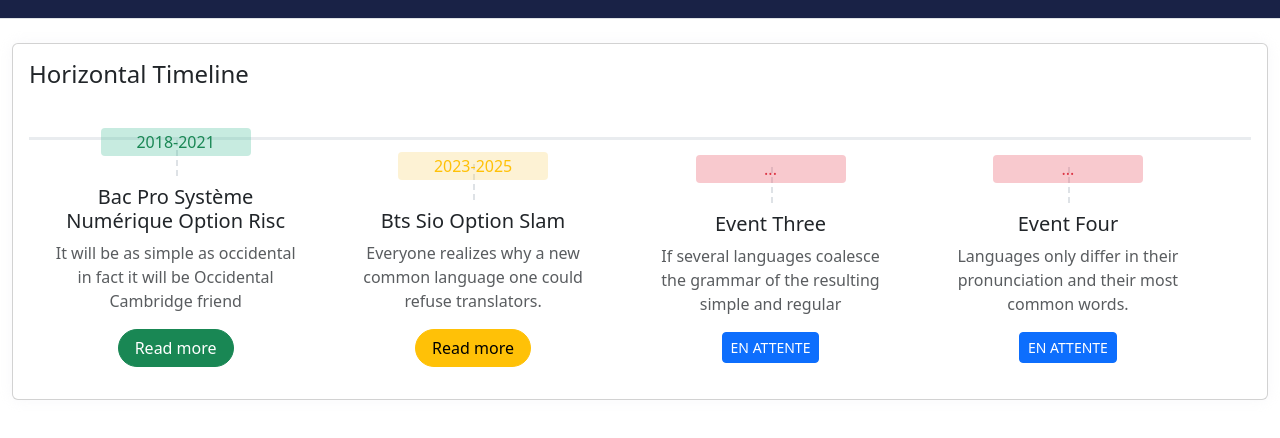
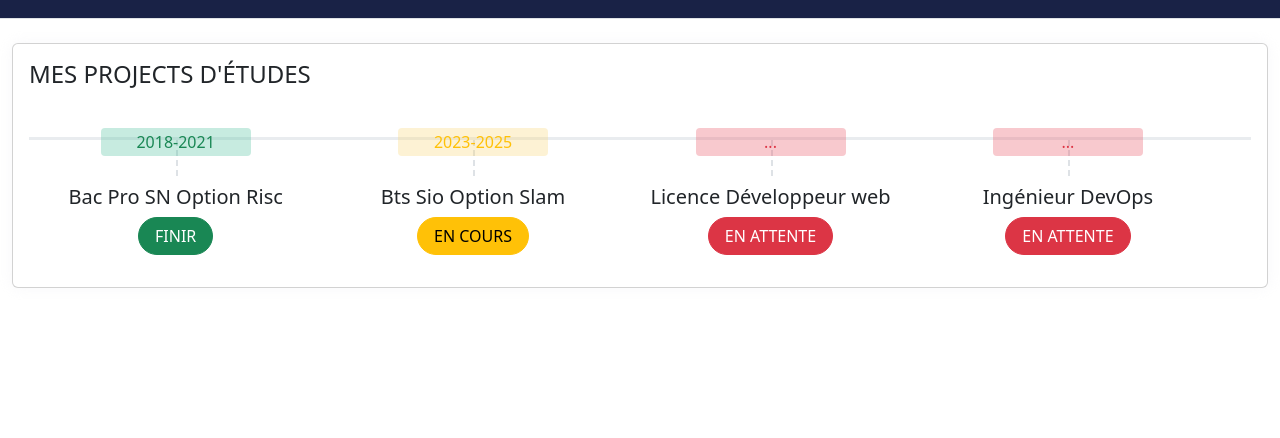
Before and after one commit to lmoutanin/lm-demo-bootstrap, a plain HTML site: page index.html in a window 1280 px wide. Shown: the part 70-508 px from the top of the page. Drawn offline with nearby package versions, Linux system fonts and the light colour scheme.

Commit message:
Add Frise chronologique

```diff
--- a/index.html
+++ b/index.html
@@ -28,18 +28,17 @@
             <div class="col-lg-12">
                 <div class="card">
                     <div class="card-body">
-                        <h4 class="card-title mb-5">Horizontal Timeline</h4>
+                        <h4 class="card-title mb-5">MES PROJECTS D'ÉTUDES</h4>
 
                         <div class="hori-timeline" dir="ltr">
                             <ul class="list-inline events">
                                 <li class="list-inline-item event-list">
                                     <div class="px-4">
                                         <div class="event-date bg-soft-success text-success">2018-2021</div>
-                                        <h5 class="font-size-16">Bac Pro Système Numérique Option Risc</h5>
-                                        <p class="text-muted">It will be as simple as occidental in fact it will be
-                                            Occidental Cambridge friend</p>
+                                        <h5 class="font-size-16">Bac Pro SN Option Risc</h5>
+
                                         <div>
-                                            <a href="#" class="btn btn-success rounded-pill px-3">Read more</a>
+                                            <a href="#" class="btn btn-success rounded-pill px-3">FINIR</a>
                                         </div>
                                     </div>
                                 </li>
@@ -47,33 +46,30 @@
                                     <div class="px-4">
                                         <div class="event-date bg-soft-warning text-warning">2023-2025</div>
                                         <h5 class="font-size-16">Bts Sio Option Slam</h5>
-                                        <p class="text-muted">Everyone realizes why a new common language one could
-                                            refuse translators.</p>
+
                                         <div>
-                                            <a href="#" class="btn btn-warning rounded-pill px-3">Read more</a>
+                                            <a href="#" class="btn btn-warning rounded-pill px-3">EN COURS</a>
                                         </div>
                                     </div>
                                 </li>
                                 <li class="list-inline-item event-list">
                                     <div class="px-4">
                                         <div class="event-date bg-soft-danger text-danger">...</div>
-                                        <h5 class="font-size-16">Event Three</h5>
-                                        <p class="text-muted">If several languages coalesce the grammar of the resulting
-                                            simple and regular</p>
+                                        <h5 class="font-size-16">Licence Développeur web  </h5>
+
                                         <div>
-                                            <a href=" #" class="btn btn-primary btn-sm">EN ATTENTE</a>
+                                            <a href=" #" class="btn btn-danger rounded-pill px-3">EN ATTENTE</a>
                                         </div>
                                     </div>
                                 </li>
                                 <li class="list-inline-item event-list">
                                     <div class="px-4">
                                         <div class="event-date bg-soft-danger text-danger">...</div>
-                                        <h5 class="font-size-16">Event Four</h5>
-                                        <p class="text-muted">Languages only differ in their pronunciation and their
-                                            most common words.</p>
+                                        <h5 class="font-size-16">Ingénieur DevOps</h5>
+
                                         <div>
 
-                                            <a href=" #" class="btn btn-primary btn-sm">EN ATTENTE</a>
+                                            <a href=" #" class="btn btn-danger rounded-pill px-3">EN ATTENTE</a>
                                         </div>
                                     </div>
                                 </li>
```
